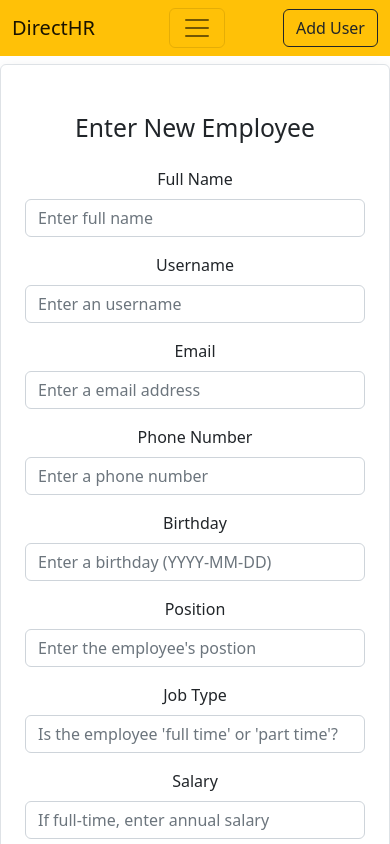
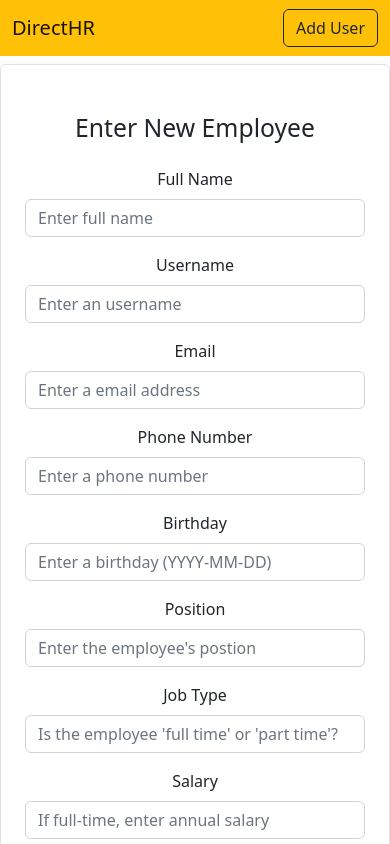
Before and after one commit to gcs14/DirectHR, a React (Create React App) app in the folder src/main/frontend/: page /addemployee in a window 390 px wide. Shown: the top 844 px of the page. Built offline with nearby package versions, Linux system fonts and the light colour scheme.

Commit message:
update design of app

```diff
--- a/src/main/frontend/src/App.css
+++ b/src/main/frontend/src/App.css
@@ -1,5 +1,18 @@
+body{
+  height: 100vh;
+  /*color: #1e2125;*/
+}
+
+#root{
+  height: 100%;
+}
+
 .App {
   text-align: center;
+  display: flex;
+  flex-direction: column;
+  height: 100%;
+  /*background-color: #212020;*/
 }
 
 .App-logo {
@@ -36,3 +49,54 @@
     transform: rotate(360deg);
   }
 }
+
+/*#navbar-container{*/
+/*  background-color: #0a53be;*/
+/*  width: 100vw;*/
+/*}*/
+
+.navbar-brand:hover{
+  transform: scale(1.1);
+  transition: ease 0.5s;
+}
+
+.container{
+  /*background-color: #1e2125;*/
+}
+
+.py-5 > .table {
+  /*background-color: slategray;*/
+}
+
+.employee_actions{
+  display: flex;
+  flex-direction: column;
+}
+
+.navbar-toggler{
+  display: none;
+}
+
+@media screen and (max-width: 700px) {
+  .email, .employee_email{
+    width: 10vw;
+  }
+  .userName, .phoneNumber{
+    display: none;
+  }
+  .employee_userName, .employee_phoneNumber{
+    display: none;
+  }
+}
+
+@media screen and (max-width: 444px) {
+  .employee_name, .employee_email{
+    font-size: 0.9em;
+  }
+}
+
+@media screen and (max-width: 444px) {
+  .email, .employee_email{
+    display: none;
+  }
+}
```
